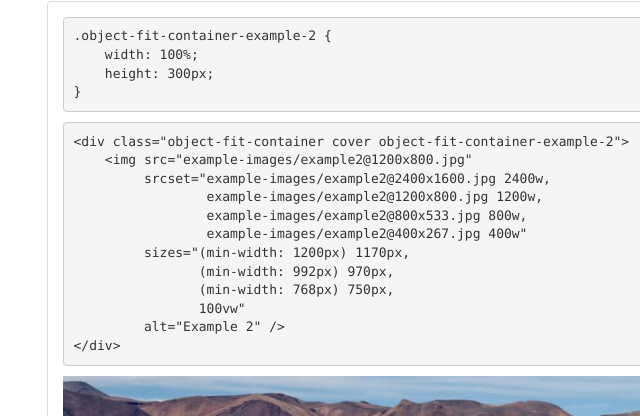
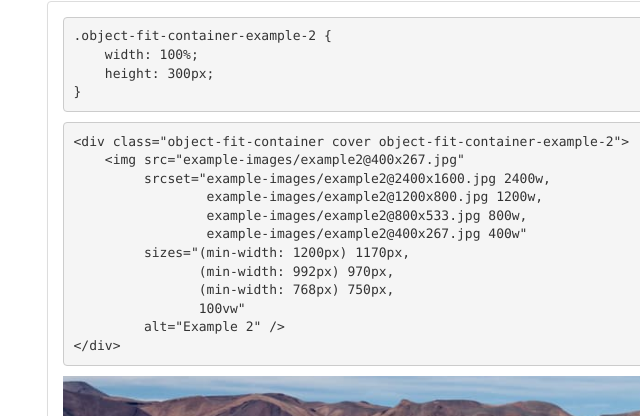
Before and after one commit to roelfjan/object-fit-cover, a website: page index.html in a window 1280 px wide. Shown: the part 1000-1416 px from the top of the page, 23-663 px from the left. Drawn offline with Linux system fonts and the light colour scheme.

Commit message:
Fixed wrong example code on examples page

```diff
--- a/index.html
+++ b/index.html
@@ -79,7 +79,7 @@
 
                         <pre>
 &lt;div class="object-fit-container cover object-fit-container-example-2">
-    &lt;img src="example-images/example2@1200x800.jpg"
+    &lt;img src="example-images/example2@400x267.jpg"
          srcset="example-images/example2@2400x1600.jpg 2400w,
                  example-images/example2@1200x800.jpg 1200w,
                  example-images/example2@800x533.jpg 800w,
```
